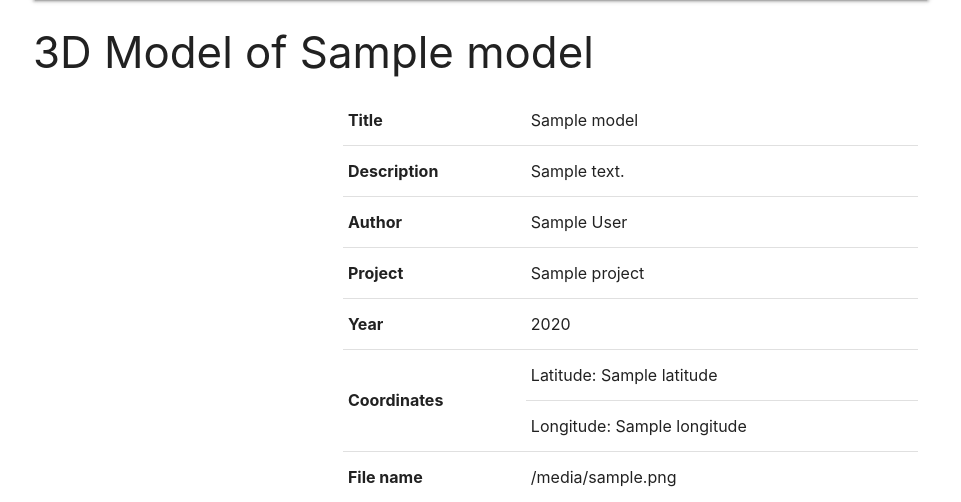
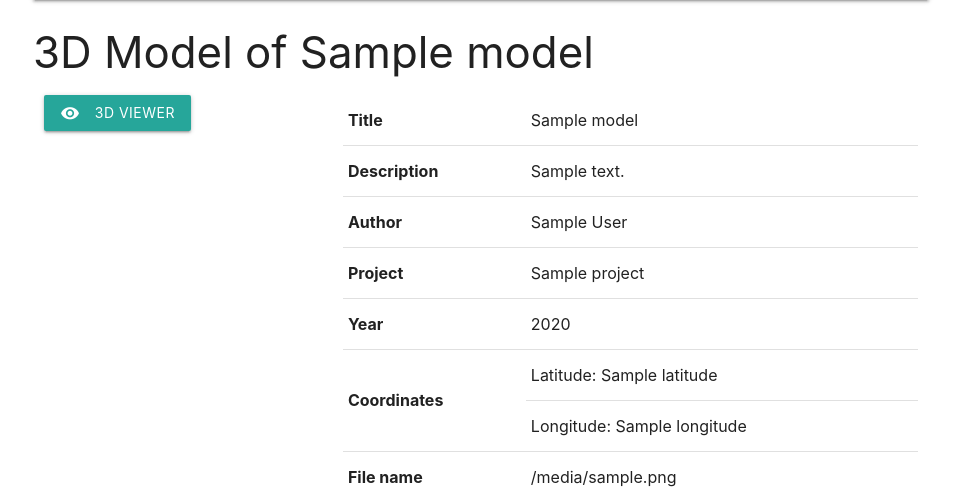
Before and after one commit to mpuccini/opendigitalheritage-dm, a Flask app: page /getObj in a window 1280 px wide. Shown: the part 64-566 px from the top of the page, without its empty margins (159-1120 px from the left). Run offline with Flask 2, Linux system fonts and the light colour scheme; a database or web service that is not in the repository returns one stand-in record (values such as "Sample title"); some libraries are stand-ins or nearby versions.

Commit message:
link to 3dhop fixed

```diff
--- a/app/templates/getObj.html
+++ b/app/templates/getObj.html
@@ -1,15 +1,11 @@
-{% extends "index.html" %}
+{% extends "layout.html" %}
 
 {% block content %}
 <div class="container">
   <h3>3D Model of {{ obj['title'] }}</h3>
   <div class="row">
     <div class="col s12 m4">
-      {% if obj['store_type'] == 'fs' %}
-      <a class="waves-effect waves-light btn" href="{{ c['host'] }}{{ c['path'] }}{{ obj['objecthash'] }}.{{ obj['extension'] }}" target="_blank"><i class="material-icons left">visibility</i>3D Viewer</a>
-      {% elif obj['store_type'] == 's3' %}
-      <a class="waves-effect waves-light btn" href="https://myhstore.s3.eu-west-3.amazonaws.com/{{ obj['objecthash'] }}.{{ obj['extension'] }}" target="_blank"><i class="material-icons left">visibility</i>3D Viewer</a>
-      {% endif %}
+      <a class="waves-effect waves-light btn" href="3dviewer/assembler.php?oid={{ obj['_id'] }}" target="_blank"><i class="material-icons left">visibility</i>3D Viewer</a>
     </div>
 
     <div class="col s12 m8">
```
